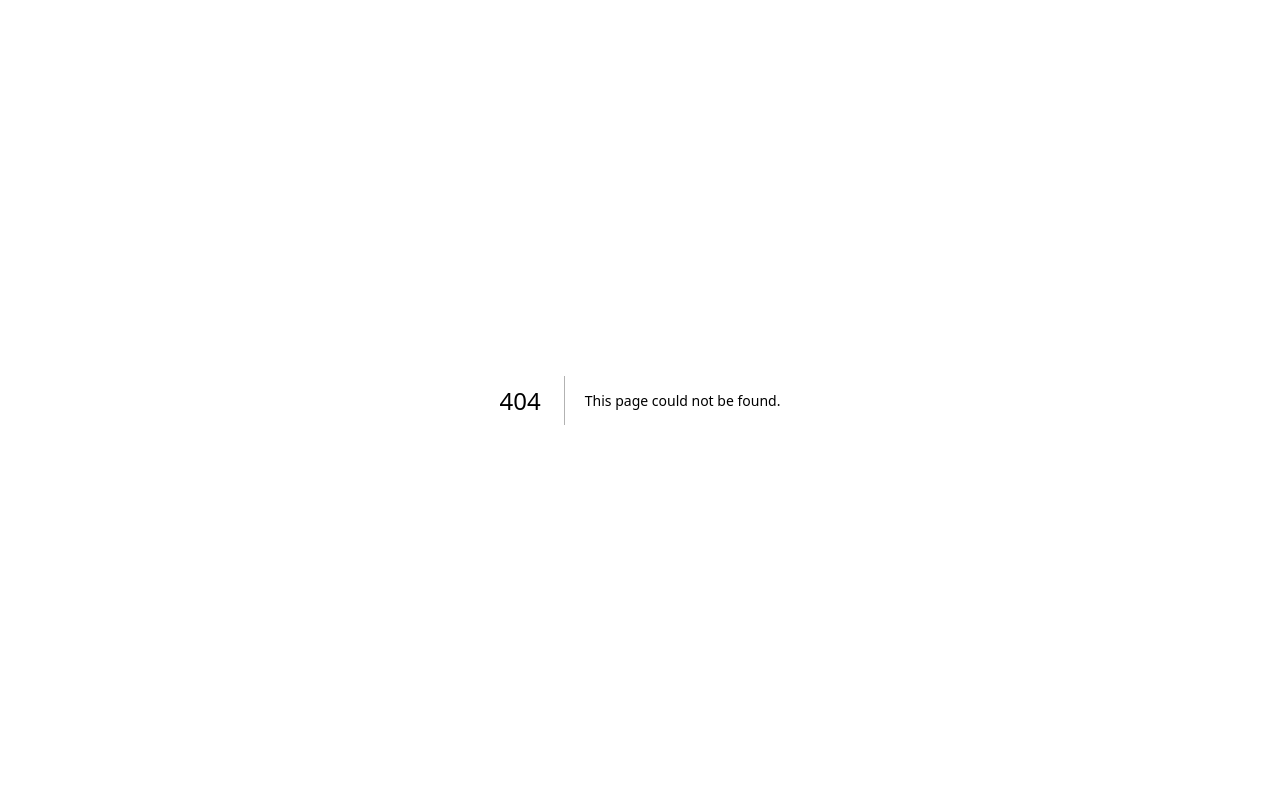
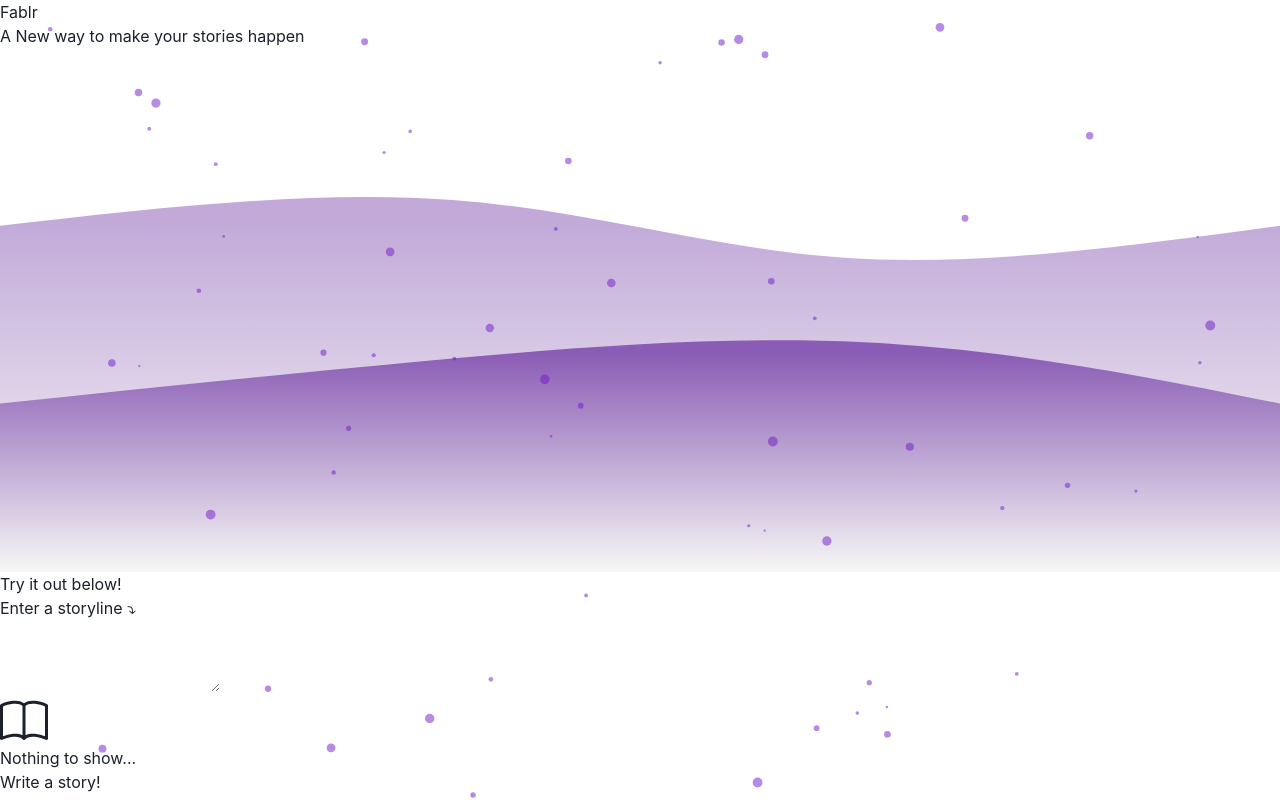
Before and after one commit to raoanmol/Susinator, a Next.js app in the folder Frontend/: page /homepage in a window 1280 px wide. Before the commit this address had no page. Built offline with nearby package versions, Linux system fonts and the light colour scheme.

Commit message:
frontend improvements

```diff
--- /dev/null
+++ b/Frontend/src/pages/homepage.tsx
@@ -0,0 +1,152 @@
+// React.js and Next.js
+import React from "react";
+import { useCallback, useState, useEffect } from "react";
+
+// TS Particles
+import { loadSlim } from "tsparticles-slim";
+import Particles from "react-tsparticles";
+
+// React icons
+import { AiOutlineDown } from 'react-icons/ai';
+import { VscLoading } from 'react-icons/vsc';
+import { BsBook } from 'react-icons/bs';
+import { FaHourglassHalf } from 'react-icons/fa';
+
+// Home definition
+export default function Home() {
+
+  // useState declaration
+  const [gptOut, setGPTOut] = useState([]);
+  const [output, setOutput] = useState(
+    <div className="flex flex-col justify-center items-center h-[500px] text-fablr-purple ">
+      <BsBook size={48}/>
+      <div className="font-santello text-xl drop-shadow-md mt-3">
+        Nothing to show...
+      </div>
+      <div className="font-santello text-3xl drop-shadow-md mb-40">
+        Write a story!
+      </div>
+    </div>
+  );
+
+  // Particle settings
+  const particlesSettings = {
+    background: {
+      color: {
+        value: "#0d47a1",
+      },
+      opacity: 0
+    },
+    fpsLimit: 120,
+    interactivity: {
+      events: {
+        resize: true,
+      },
+      modes: {
+        push: {
+          quantity: 4,
+        },
+        repulse: {
+          distance: 200,
+          duration: 0.4,
+        },
+      },
+    },
+    particles: {
+      color: {
+        value: "#6f18c7",
+      },
+      move: {
+        directions: "none",
+        enable: true,
+        outModes: {
+          default: "bounce",
+        },
+        random: false,
+        speed: 1,
+        straight: false,
+      },
+      number: {
+        density: {
+          enable: true,
+          area: 800,
+        },
+        value: 50,
+      },
+      opacity: {
+        value: 0.5,
+      },
+      shape: {
+        type: "circle",
+      },
+      size: {
+        value: { min: 1, max: 5 },
+      },
+    },
+    detectRetina: true,
+  }
+  // Particle engine initialization
+  const particlesInit = useCallback(async engine => {
+    await loadSlim(engine);
+  }, []);
+
+// Render content
+  return (
+    <main>
+      <div className="relative">
+        <div className="absolute">
+          <Particles
+            id="tsparticles"
+            init={particlesInit}
+            options={particlesSettings}
+          />
+        </div>
+        <div children="flex flex-col">
+          <div className="mt-60">
+            <div className="flex flex-col justify-center items-center">
+              <div className="font-santello text-fablr-purple text-9xl drop-shadow-md">
+                Fablr
+              </div>
+              <div className="font-santello text-fablr-purple text-4xl drop-shadow-md">
+                A New way to make your stories happen
+              </div>
+            </div>
+          </div>
+          <div className='drop-shadow-xl flex flex-col justify-center items-center h-full'>
+            <div className="flex items-center justify-center w-full">
+              <svg width="100%" height="100%" id="svg" viewBox="0 0 1440 590" xmlns="http://www.w3.org/2000/svg" className="transition duration-300 ease-in-out delay-150"><defs><linearGradient id="gradient" x1="50%" y1="100%" x2="50%" y2="0%"><stop offset="5%" stopColor="#f5f5f5"></stop><stop offset="95%" stopColor="#8a5cb5"></stop></linearGradient></defs><path d="M 0,600 C 0,600 0,200 0,200 C 176.80000000000007,179.73333333333335 353.60000000000014,159.46666666666667 509,171 C 664.3999999999999,182.53333333333333 798.3999999999999,225.86666666666667 950,236 C 1101.6000000000001,246.13333333333333 1270.8000000000002,223.06666666666666 1440,200 C 1440,200 1440,600 1440,600 Z" stroke="none" strokeWidth="0" fill="url(#gradient)" fillOpacity="0.53" className="transition-all duration-300 ease-in-out delay-150 path-0"></path><defs><linearGradient id="gradient" x1="50%" y1="100%" x2="50%" y2="0%"><stop offset="5%" stopColor="#f5f5f5"></stop><stop offset="95%" stopColor="#8a5cb5"></stop></linearGradient></defs><path d="M 0,600 C 0,600 0,400 0,400 C 152.53333333333336,384.1333333333333 305.0666666666667,368.2666666666667 469,353 C 632.9333333333333,337.7333333333333 808.2666666666667,323.06666666666666 972,331 C 1135.7333333333333,338.93333333333334 1287.8666666666668,369.4666666666667 1440,400 C 1440,400 1440,600 1440,600 Z" stroke="none" strokeWidth="0" fill="url(#gradient)" fillOpacity="1" className="transition-all duration-300 ease-in-out delay-150 path-1"></path></svg>
+              <div className="absolute flex flex-col justify-center items-center mb-10">
+                <div className=" drop-shadow-md font-santello text-fablr-purple-dark text-3xl">
+                  Try it out below!
+                </div>
+
+              </div>
+            </div>
+            <div className="bg-[#f5f5f5] h-full w-full flex justify-center py-10">
+              <div className="w-full max-w-3xl">
+                <div className='flex justify-center text-gray-700 py-6' id="bp1">
+                  <p className='text-3xl font-santello text-fablr-purple drop-shadow-md'> Enter a storyline ⤵</p>
+                </div>
+                <div className="md:flex md:items-center mb-6">
+                  <div className="md:w-full">
+                    <textarea
+                      className="drop-shadow-md bg-gray-200 font-santello appearance-none border-2 border-gray-200 rounded w-full py-2 px-4 text-gray-700 leading-tight focus:outline-none focus:bg-white focus:border-purple-300"
+                      id="prompt"
+                      name="name"
+                      rows="3"
+                      style={{ resize: 'vertical' }}
+                    ></textarea>
+                  </div>
+                </div>
+
+              </div>
+            </div>
+            <div className="flex h-full w-full bg-[#f5f5f5] justify-center p-20">
+              {output}
+            </div>
+          </div>
+        </div>
+      </div>
+    </main>
+  )
+}
```
